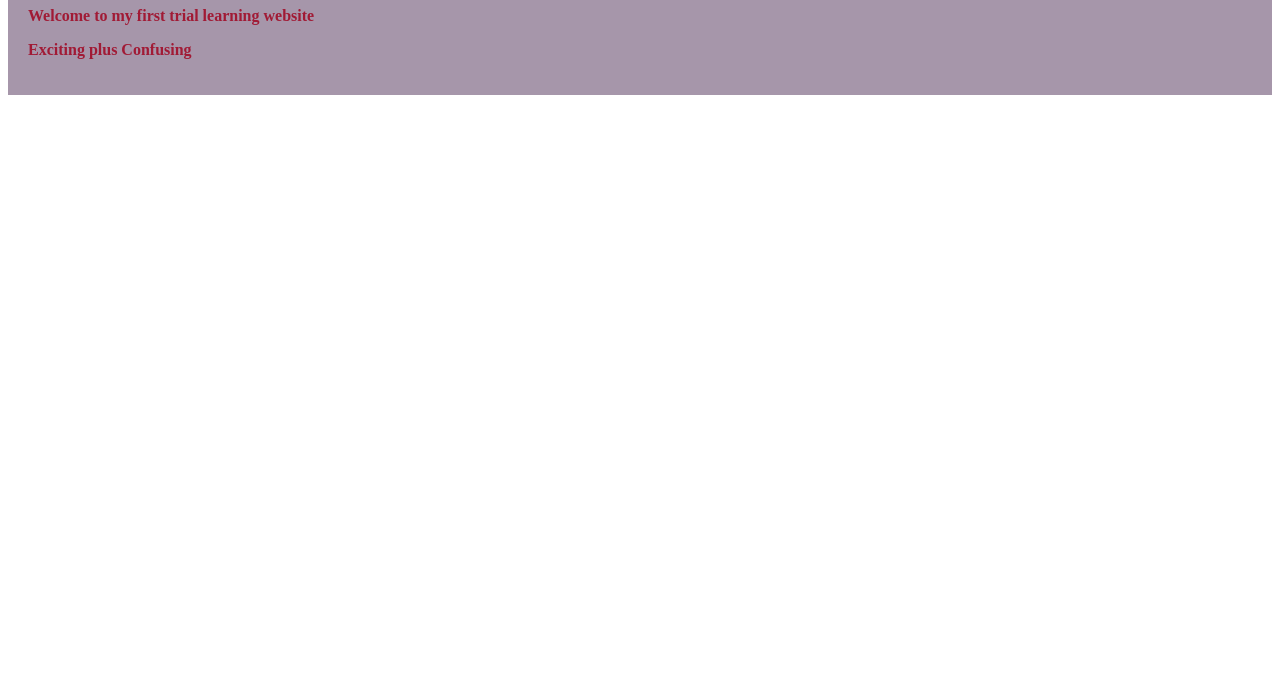
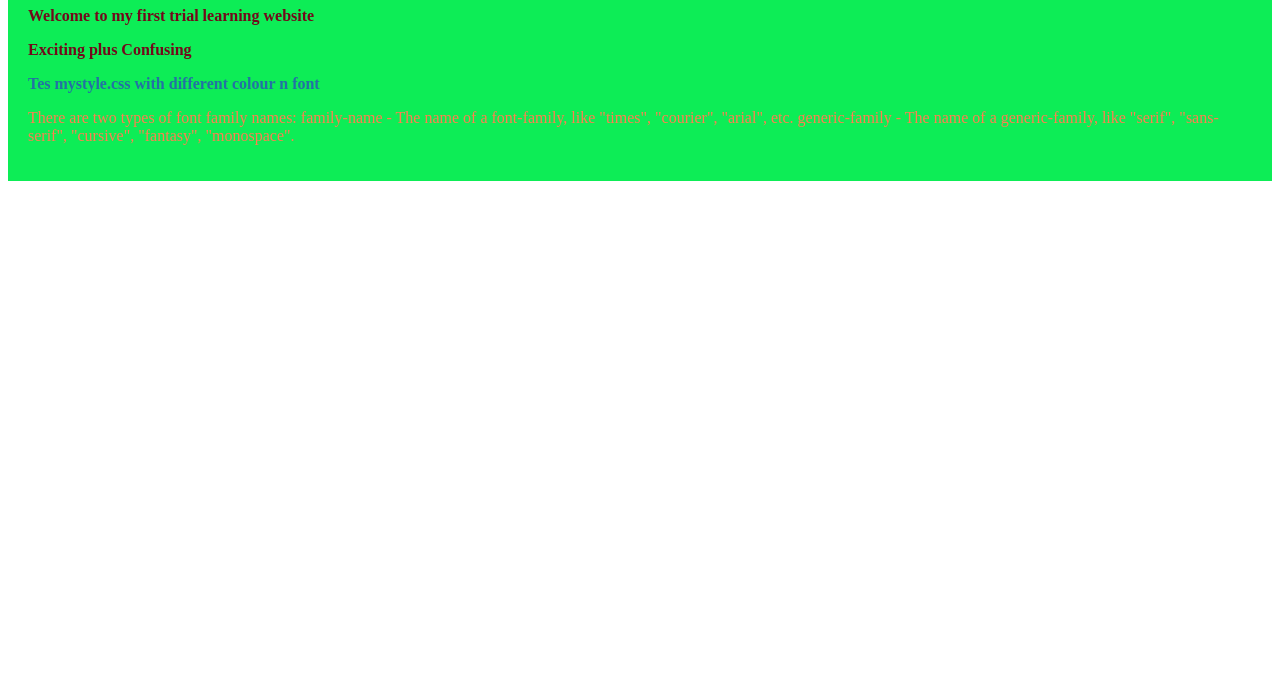
Before and after one commit to helen3536/helen3536.github.io, a plain HTML site: page index.html in a window 1280 px wide. Shown: the part 101-800 px from the top of the page. Drawn offline with Linux system fonts and the light colour scheme.

Commit message:
add intro3 and p

```diff
--- a/index.html
+++ b/index.html
@@ -8,6 +8,8 @@
    <h1 class="intro2">Hello World</h1>
       <p class="intro1">Welcome to my first trial learning website</p>
       <p class="intro1">Exciting plus Confusing</p>
+      <p class="intro2">Tes mystyle.css with different colour n font</p>
+      <p class="intro3">There are two types of font family names: family-name - The name of a font-family, like "times", "courier", "arial", etc. generic-family - The name of a generic-family, like "serif", "sans-serif", "cursive", "fantasy", "monospace".</p>
       </div>
           </body>
 </html>
--- a/mystyle.css
+++ b/mystyle.css
@@ -1,3 +1,4 @@
-#top {background-color: #A696AA  ; padding: 20px; font family: georgia;}
-.intro1 { color: #A11A35  ; font-weight: bold; font family: helvetica;}
+#top {background-color: #0DED56 ; padding: 20px; font family: georgia;}
+.intro1 { color: #72081B  ; font-weight: bold; font family: helvetica;}
 .intro2 { color: #2371A4  ; font-weight: bold; font family: serif;}
+.intro3 {color: coral; font weight : lighter; font family: fantasy;}
```
Also changed, not shown: 1 other file.
